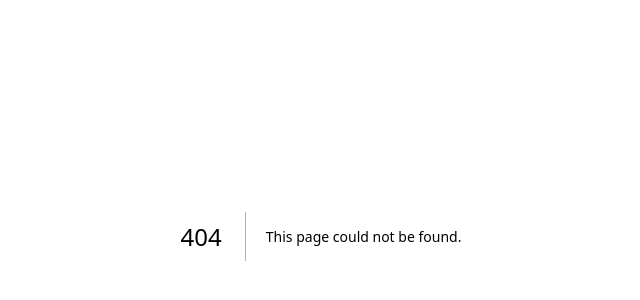
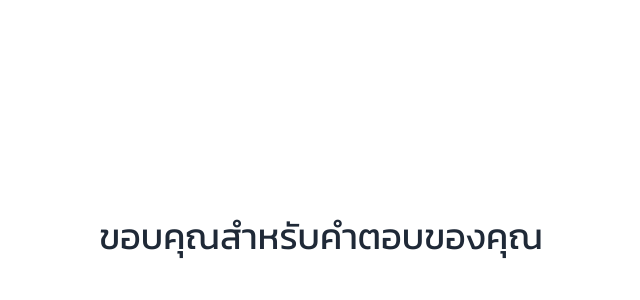
Before and after one commit to 9603-dev/cem2-ab-test-project, a Next.js app: page /thankyou in a window 1280 px wide. Before the commit this address had no page. Shown: the part 164-464 px from the top of the page, without its empty margins (319-959 px from the left). Built offline with nearby package versions, Linux system fonts and the light colour scheme.

Commit message:
[feat] Thank you page

```diff
--- a/pages/index.tsx
+++ b/pages/index.tsx
@@ -1,4 +1,5 @@
 import Image from 'next/image';
+import { useRouter } from 'next/navigation';
 import { Kanit } from 'next/font/google';
 import { useEffect, useState } from 'react';
 import axios from 'axios';
@@ -13,6 +14,8 @@ export default function Home() {
   const [dontBuyRedNum, setDontBuyRedNum] = useState(0);
   const [buyBlackNum, setBuyBlackNum] = useState(0);
   const [dontBuyBlackNum, setDontBuyBlackNum] = useState(0);
+
+  const router = useRouter();
 
   useEffect(() => {
     const fetchData = async () => {
@@ -35,6 +38,7 @@ export default function Home() {
       .then((response) => {
         if (response.status === 200) {
           if (response.data.message == 'Success') {
+            router.push('/thankyou');
             return true;
           }
         }
@@ -58,6 +62,7 @@ export default function Home() {
       .then((response) => {
         if (response.status === 200) {
           if (response.data.message == 'Success') {
+            router.push('/thankyou');
             return true;
           }
         }
--- /dev/null
+++ b/pages/thankyou.tsx
@@ -0,0 +1,17 @@
+import { Kanit } from 'next/font/google';
+
+const kanit = Kanit({ subsets: ['thai'], weight: ['400', '500', '600', '700'] });
+
+const Thankyou = () => {
+  return (
+    <>
+      <div
+        className={`bg-white w-screen h-screen flex items-center justify-center ${kanit.className}`}
+      >
+        <div className="text-4xl">ขอบคุณสำหรับคำตอบของคุณ</div>
+      </div>
+    </>
+  );
+};
+
+export default Thankyou;
```
